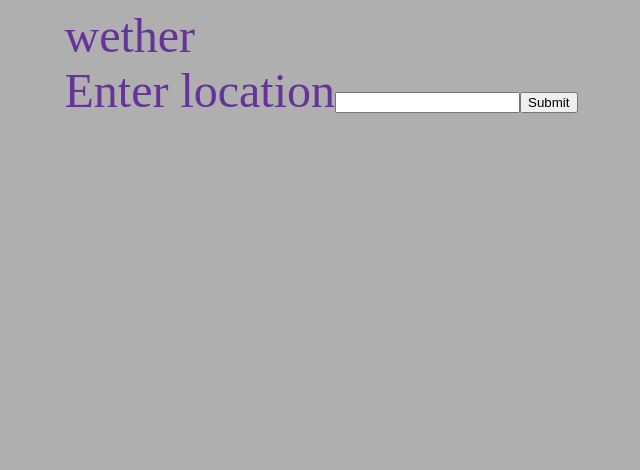
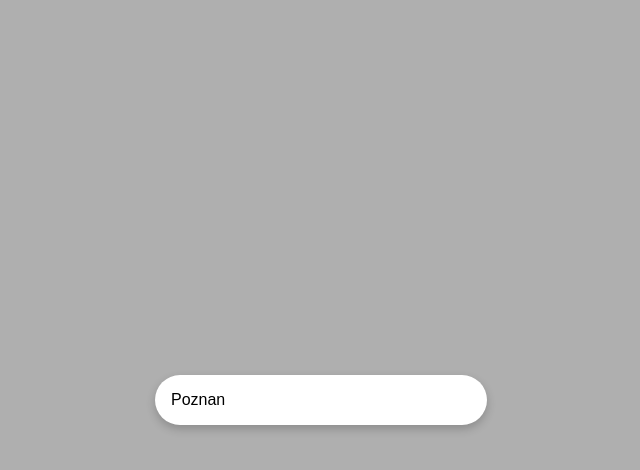
Before and after one commit to damxaq/weather-app-react, a React (Create React App) app: page / in a window 1280 px wide. Shown: the top 470 px of the page, without its empty margins (319-959 px from the left). Built offline with nearby package versions, Linux system fonts and the light colour scheme.

Commit message:
basic fetching

```diff
--- a/src/App.js
+++ b/src/App.js
@@ -3,7 +3,6 @@ import Location from "./Location";
 function App() {
   return (
     <>
-      <div>wether</div>
       <Location />
     </>
   );
--- a/src/Location.js
+++ b/src/Location.js
@@ -1,20 +1,39 @@
 import React, { useState } from "react";
-
-const handleSubmit = (e) => {
-  e.preventDefault();
-  console.log(e);
-};
+import Weather from "./Weather";
 
 const Location = () => {
+  const [location, setLocation] = useState("Poznan");
+  const [weather, setWeather] = useState(undefined);
+  const [loading, setLoading] = useState(false);
+
+  const fetchWeather = async (city) => {
+    const url = "http://api.openweathermap.org/data/2.5/weather?q=";
+    const API_KEY = "&appid=59ca3e783384be0ae597d7ff9cef0f84";
+    const response = await fetch(`${url}${city}&units=metric${API_KEY}`);
+    const data = await response.json();
+    console.log(data);
+    setLoading(false);
+    setWeather(data);
+  };
+
+  const handleSubmit = (e) => {
+    setLoading(true);
+    e.preventDefault();
+    fetchWeather(location);
+    setLocation("");
+  };
+
   return (
     <div>
-      <form>
-        <label htmlFor="city">Enter location</label>
-        <input type="text" name="city" id="city" />
-        <button type="submit" onClick={handleSubmit}>
-          Submit
-        </button>
+      <form onSubmit={handleSubmit}>
+        <input
+          name="city"
+          type="text"
+          value={location}
+          onChange={(e) => setLocation(e.target.value)}
+        />
       </form>
+      {loading ? <div>Loading...</div> : weather && <Weather {...weather} />}
     </div>
   );
 };
--- /dev/null
+++ b/src/Weather.js
@@ -0,0 +1,14 @@
+import React from "react";
+
+const Weather = ({ weather, main, wind, visibility }) => {
+  const { temp_min, temp_max } = main;
+  console.log("main", main);
+  return (
+    <div>
+      <h2>Min: {temp_min}°C</h2>
+      <h2>Max: {temp_max}°C</h2>
+    </div>
+  );
+};
+
+export default Weather;
--- a/src/index.css
+++ b/src/index.css
@@ -2,7 +2,22 @@ body {
   display: flex;
   align-items: center;
   justify-content: center;
-  font-size: 3rem;
   background-color: rgb(175, 175, 175);
-  color: rebeccapurple;
+  min-height: 100vh;
+  flex-direction: column;
+  margin: 0;
 }
+
+input {
+  padding: 1rem;
+  border-radius: 25px;
+  border: none;
+  background-color: white;
+  box-shadow: 0 4px 10px rgba(0, 0, 0, 0.2);
+  min-width: 300px;
+  font-size: 1rem;
+}
+
+input:focus {
+  outline: none;
+}
```
